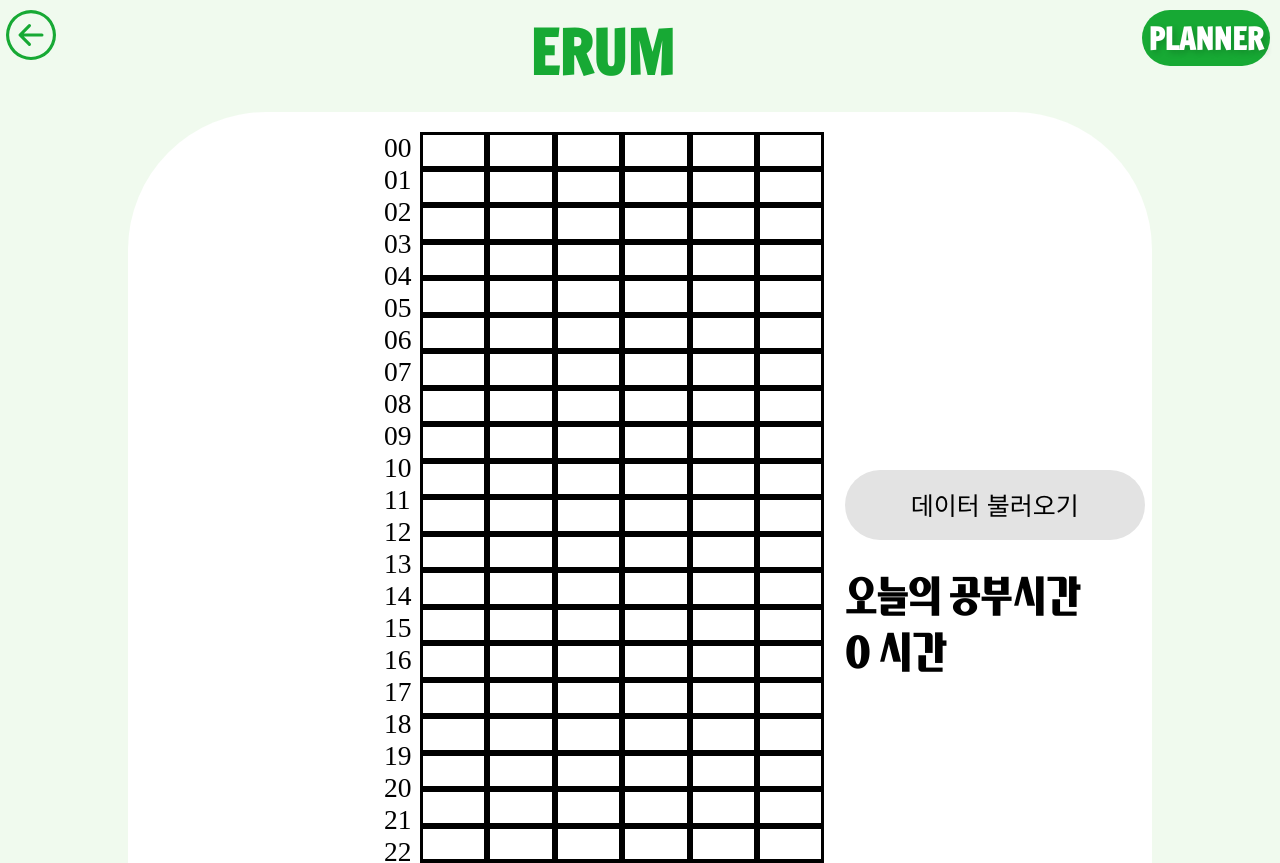
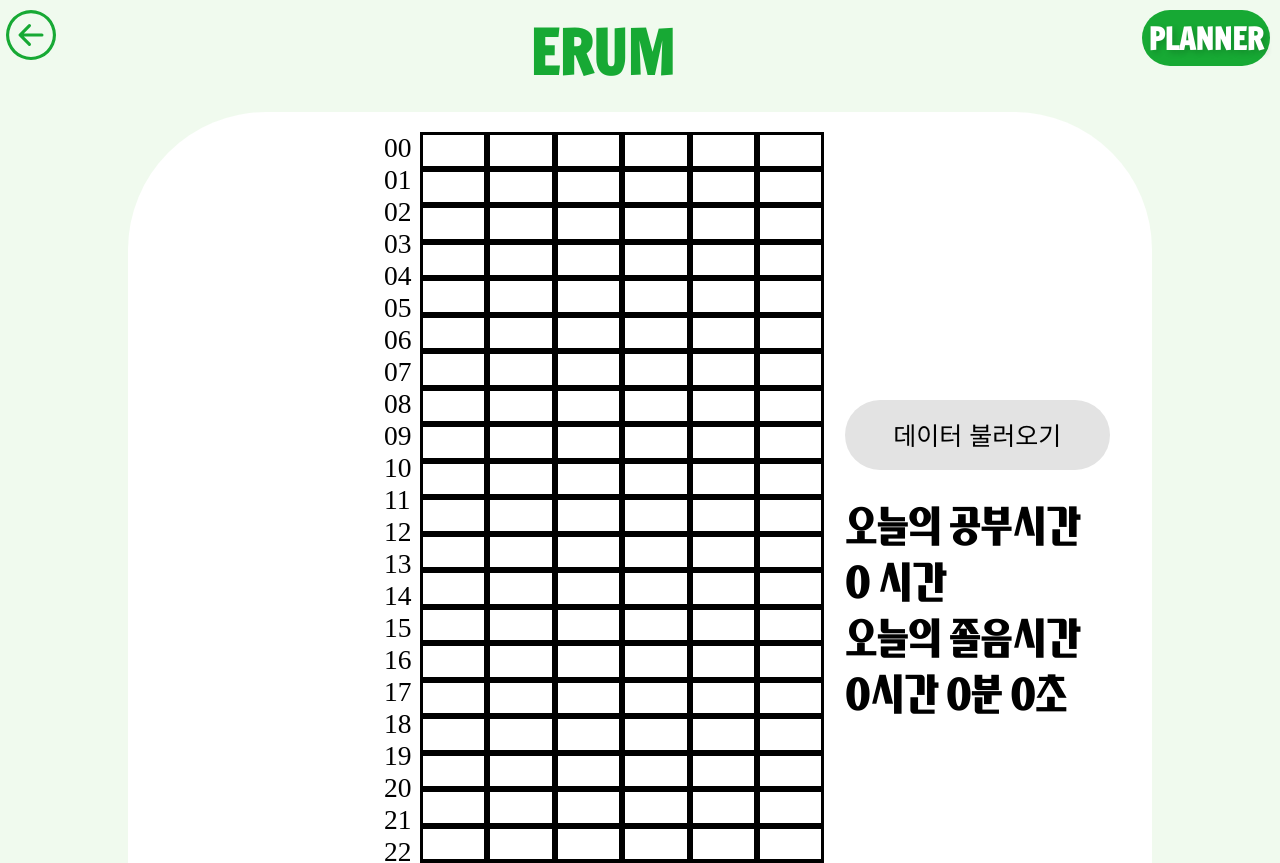
Before and after one commit to suhyeon0111/studyweb_pre, a React (Create React App) app in the folder project_r/: page /report in a window 1280 px wide. Shown: the top 863 px of the page. Built offline with nearby package versions, Linux system fonts and the light colour scheme.

Commit message:
버튼 조정 위치

```diff
--- a/project_r/src/components/AddtimePage/AddtimePage.js
+++ b/project_r/src/components/AddtimePage/AddtimePage.js
@@ -57,7 +57,7 @@ const DataList = [
     subject: '논리회로',
     starttime: 1910,
     endtime: 2230,
-    drowsiness: 0,
+    drowsiness: 3666,
     color: 6,
     created_at: '20220601',
   },
@@ -174,12 +174,18 @@ const AddTimePage = () => {
   // 총 공부시간
   const number = 0;
 
+  const [T, setT] = useState(0);
+  const [H, setH] = useState(0);
+  const [M, setM] = useState(0);
+  const [S, setS] = useState(0);
+
   const onClick = (e) => {
     // setData(DataList);
     axios
       .get(`http://127.0.0.1:8000/report?created_at=${Object.values(qs)}`)
       .then((response) => {
         setData(response.data);
+        ResultTime(response.data);
         console.log(response.data);
       })
       .catch((error) => {
@@ -191,6 +197,22 @@ const AddTimePage = () => {
       });
   };
 
+  const ResultTime = (Data) => {
+    setT(Data[5].drowsiness);
+    if (T >= 3600) {
+      setH(parseInt(T / 3600));
+      setT(T % 3600);
+      console.log(H);
+    }
+    if (T >= 60) {
+      setM(parseInt(T / 60));
+      setT(T % 60);
+      console.log(M);
+    } else {
+      setS(T);
+      console.log(S);
+    }
+  };
   return (
     <>
       <Helmet>
@@ -251,11 +273,16 @@ const AddTimePage = () => {
         <div className="second-box">{listItem}</div>
         <div className="third-box">
           <div className="Addsubject-box">
-            <button className="test-button" onClick={onClick}>
+            <button className="test-button1" onClick={onClick}>
               데이터 불러오기
             </button>
             <div>오늘의 공부시간</div>
             <span style={{ margin: '0 auto' }}>{i} 시간</span>
+            <div>오늘의 졸음시간</div>
+            <span style={{ margin: '0 auto' }}>
+              {ResultTime}
+              {H}시간 {M}분 {S}초
+            </span>
           </div>
         </div>
       </div>
--- a/project_r/src/styles/AddtimePage.css
+++ b/project_r/src/styles/AddtimePage.css
@@ -97,7 +97,7 @@
     bottom: 30%;
 }
 
-.test-button {
+.test-button1 {
     width: 265px;
     height: 70px;
     border-radius: 40px;
--- a/project_r/src/styles/TimePage.css
+++ b/project_r/src/styles/TimePage.css
@@ -99,5 +99,6 @@ margin: 70px 0 30px;
     font-size: 25px;
     text-align: center;
     line-height: 70px;
+    position: fixed;
     background-color: rgb(227, 227, 227);
 }
```
Also changed, not shown: 1 other file (tests, documents, lock files or other folders). Lines whose indentation alone changed are shown as unchanged.
